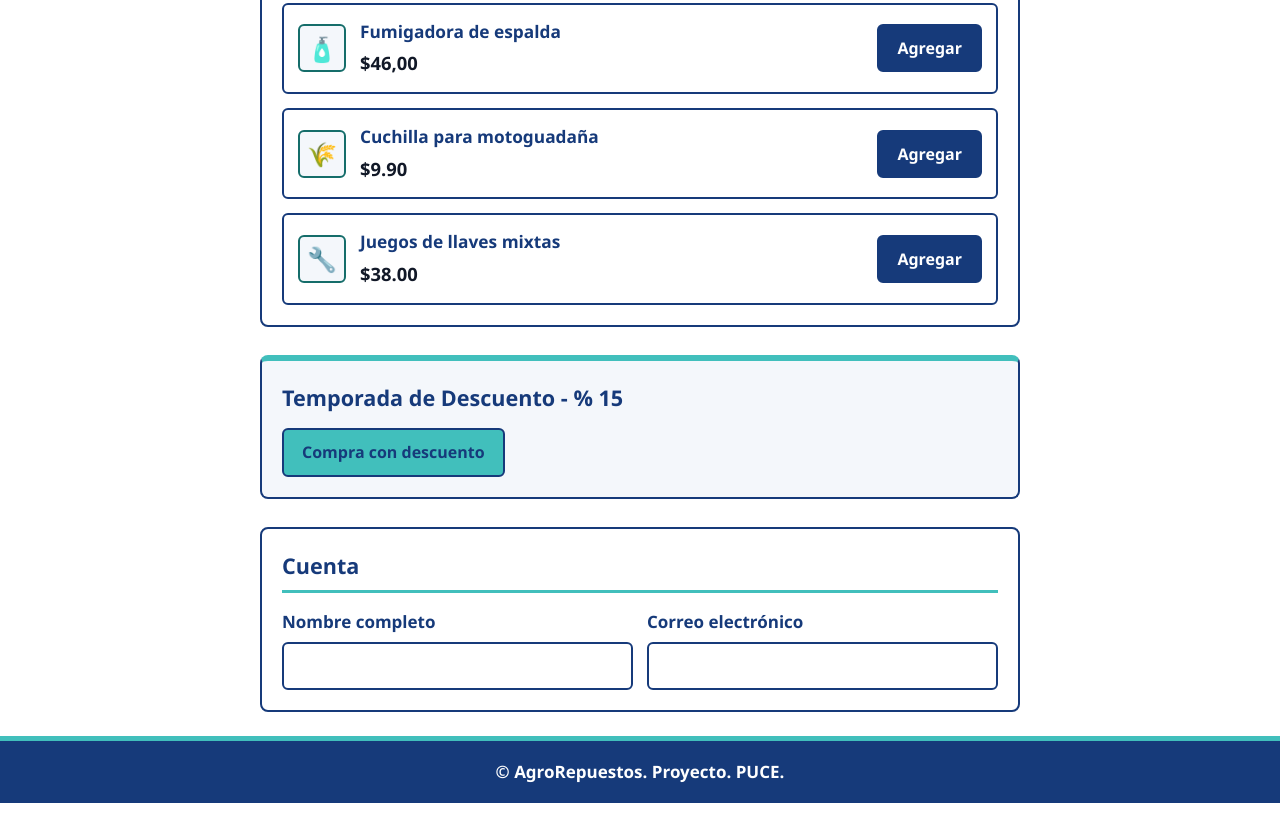
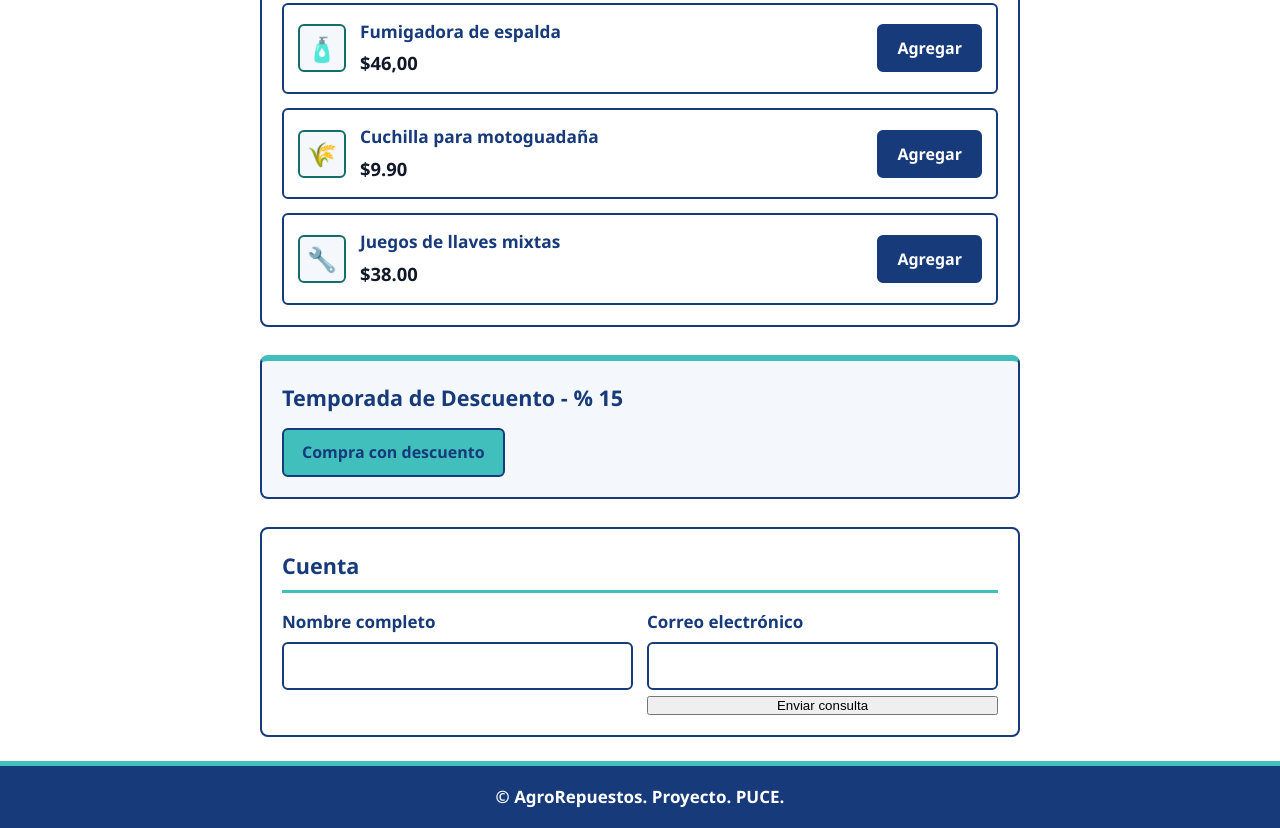
Before and after one commit to jacarcel3n/E-Commerce-de-Repuestos-y-Herramientas-Agr-colas-Bosquejo, a plain HTML site: page index.html in a window 1280 px wide. Shown: the part 1367-2195 px from the top of the page. Before the commit the page ends 2170 px from the top, so only its background shows below. Drawn offline with Linux system fonts and the light colour scheme.

Commit message:
Add submit button to email input form
boton faltante

```diff
--- a/index.html
+++ b/index.html
@@ -543,6 +543,7 @@
         <div class="campo">
           <label for="correo-electronico">Correo electrónico</label>
           <input id="correo-electronico" name="correo_electronico" type="email" autocomplete="email">
+          <button type="submit" class="boton">Enviar consulta</button>
         </div>
       </form>
     </section>
```
